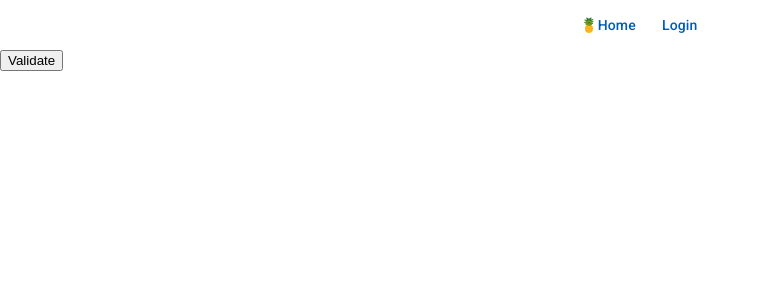
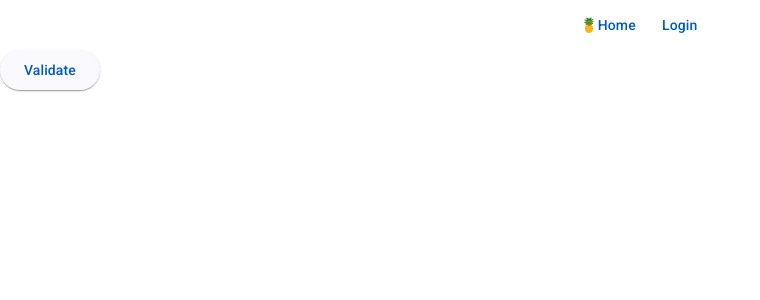
Before and after one commit to VictorBartolomeo/projet_spring_angular, an Angular app: page /validate-mail/1 in a window 1280 px wide. Shown: the top 300 px of the page, without its empty margins (0-760 px from the left). Built offline with nearby package versions, Linux system fonts and the light colour scheme.

Commit message:
Refactor email validation logic and add MatButtonModule import.

```diff
--- a/src/app/pages/validate-mail/validate-mail.component.ts
+++ b/src/app/pages/validate-mail/validate-mail.component.ts
@@ -2,13 +2,18 @@ import {Component, inject, OnInit} from '@angular/core';
 import {HttpClient} from '@angular/common/http';
 import {ActivatedRoute, Router} from '@angular/router';
 import {NotificationService} from '../../services/notification.service';
+import {MatButtonModule} from '@angular/material/button';
+import {delay} from 'rxjs';
 
 @Component({
   selector: 'app-validate-mail',
-  imports: [],
+  imports: [
+    MatButtonModule
+  ],
   templateUrl: './validate-mail.component.html',
   styleUrl: './validate-mail.component.scss'
 })
+
 export class ValidateMailComponent implements OnInit {
   activatedRoute = inject(ActivatedRoute);
   http = inject(HttpClient)
@@ -26,12 +31,13 @@ export class ValidateMailComponent implements OnInit {
 
   onValidateRegister() {
     if(this.token){
-          this.http.post<{ token: string, CGU: boolean }>('http://localhost:8080/validate-email/' +this.token, {token : this.token, CGU: true})
+          this.http.post<{ token: string, CGU: boolean }>('http://localhost:8080/validate-email', {token : this.token, CGU: true})
             .subscribe({
               next : (result) => {
                 this.notification.showTop("Email validated", "valid")
                 this.router.navigateByUrl("/login")
-              }}
+              }
+              }
             )
         }
       }
```
